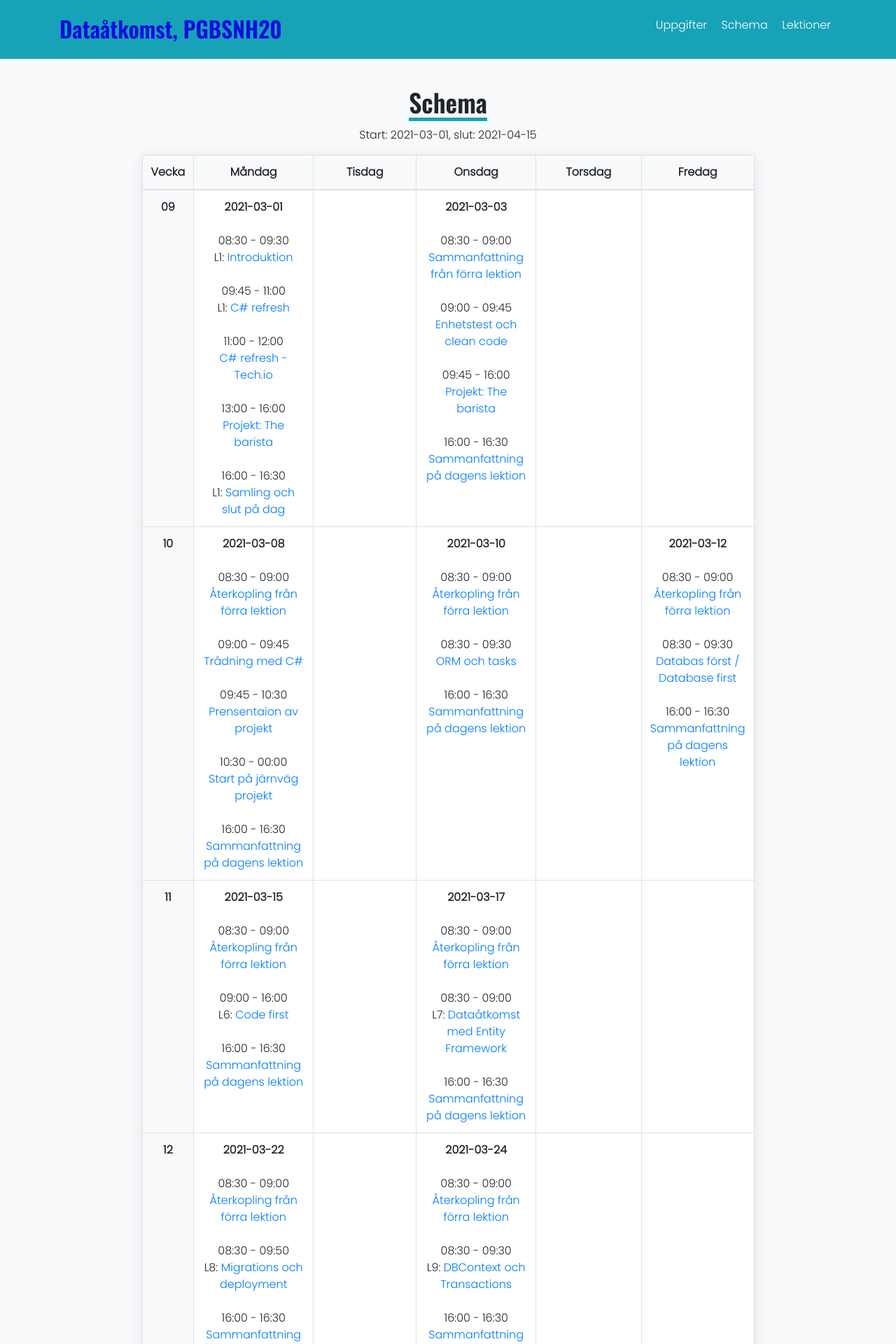
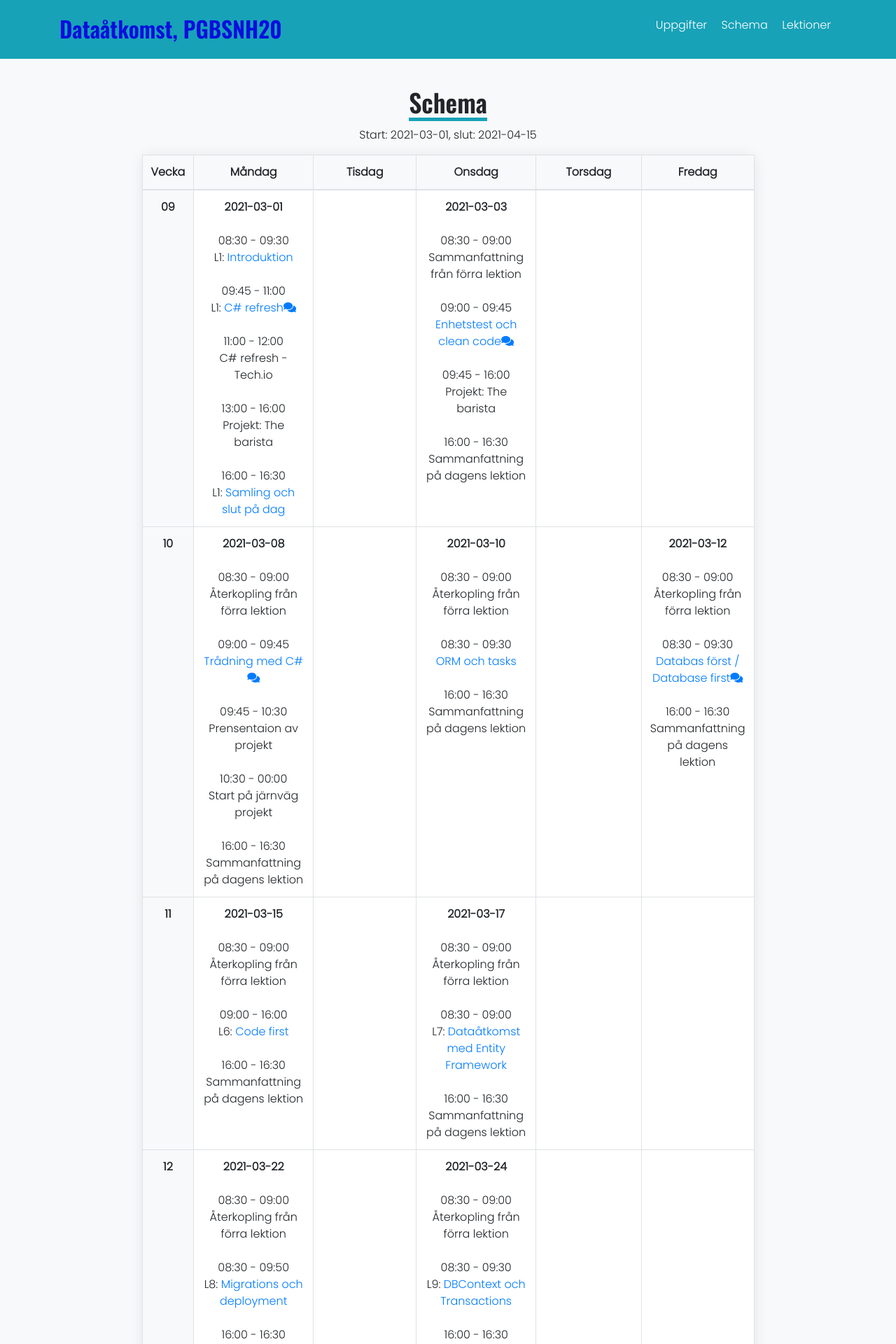
Before and after one commit to PGBSNH20/PGBSNH20-dataatkomst, a Jekyll site: the page built from schedule.md, in a window 1280 px wide. Shown: the top 1920 px of the page at 70% size. Built offline with Jekyll 4.4.1, drawn with Linux system fonts in a browser that asks for light colours; nearby versions of some CDN libraries.

Commit message:
Adds disscusion to schedule

```diff
--- a/schedule.md
+++ b/schedule.md
@@ -39,7 +39,7 @@ permalink: /schedule/
             <div class="pt-4">
               {{ activity.start-full | date: "%R"}} - {{ activity.end-full | date: "%R"}}
               <div>
-              {% if activity.number %}{{ activity.number }}: {% endif %}<a href="{{ activity.slug | prepend: site.baseurl }}">{{activity.title}}</a>
+              {% if activity.number %}{{ activity.number }}: {% endif %}{% if activity.slug %}<a href="{{ activity.slug | prepend: site.baseurl }}">{{activity.title}}</a>{% else %}{{activity.title}}{% endif %}{% if activity.discussion %}<a href="{{activity.discussion}}"><i class="fa fa-comments" aria-hidden="true"></i></a><br>{% endif %}
               </div>
             </div>
             {%- endfor -%}
```
